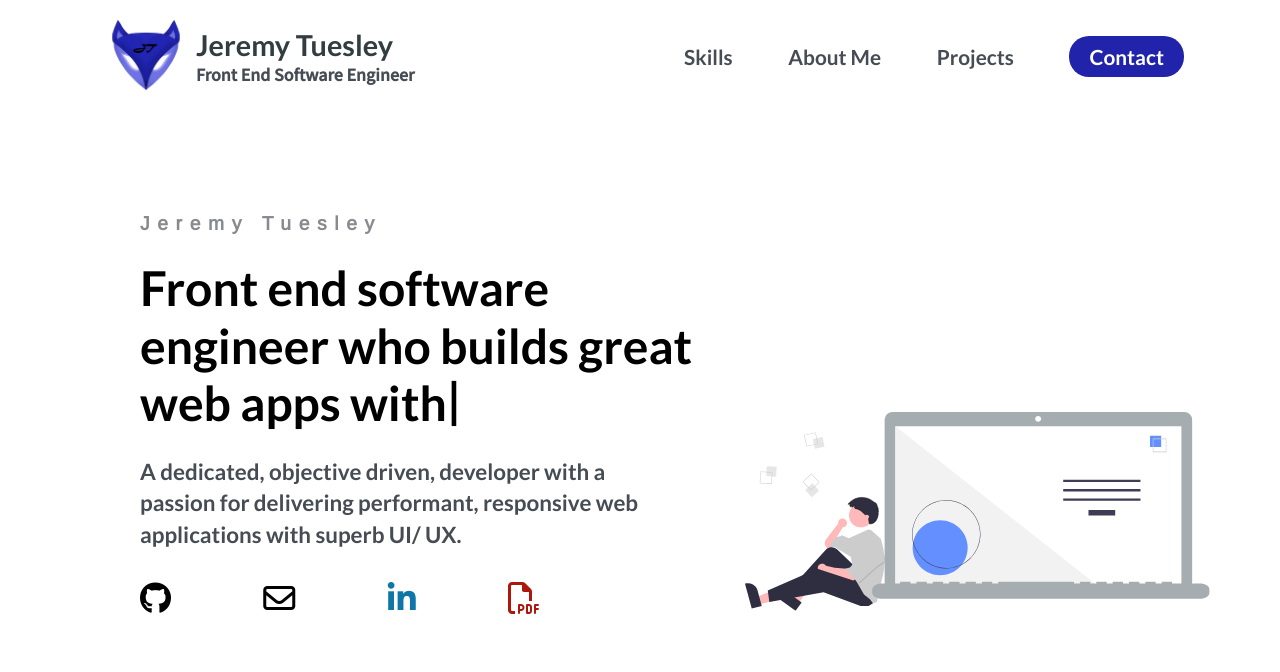
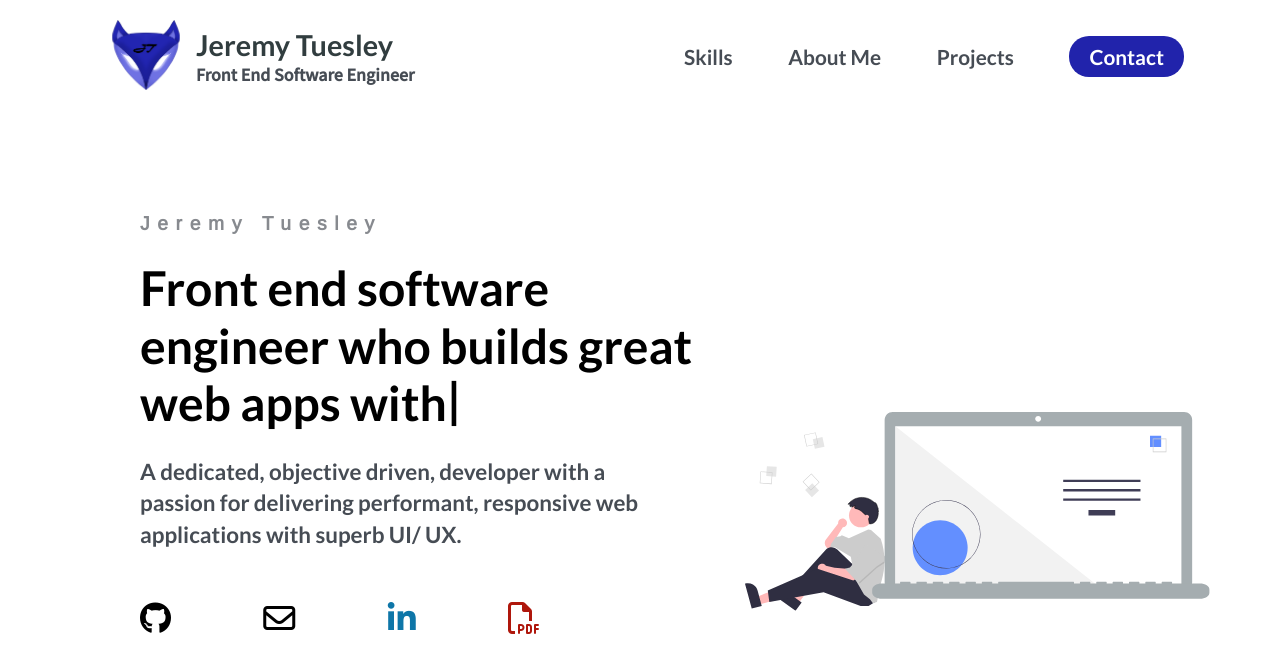
Before and after one commit to jeremytuesley/jeremytuesley.github.io, a React (Create React App) app: page / in a window 1280 px wide. Shown: the top 672 px of the page. Built offline with nearby package versions, Linux system fonts and the light colour scheme.

Commit message:
created skills page

```diff
--- a/src/assets/landing.scss
+++ b/src/assets/landing.scss
@@ -49,7 +49,7 @@
     }
 
     .social-icons {
-      margin-top: 32px;
+      margin-top: 52px;
       display: flex;
       justify-content: space-between;
       width: 400px;
```
Also changed, not shown: src/components/Skills.js (+13 -0 lines).
